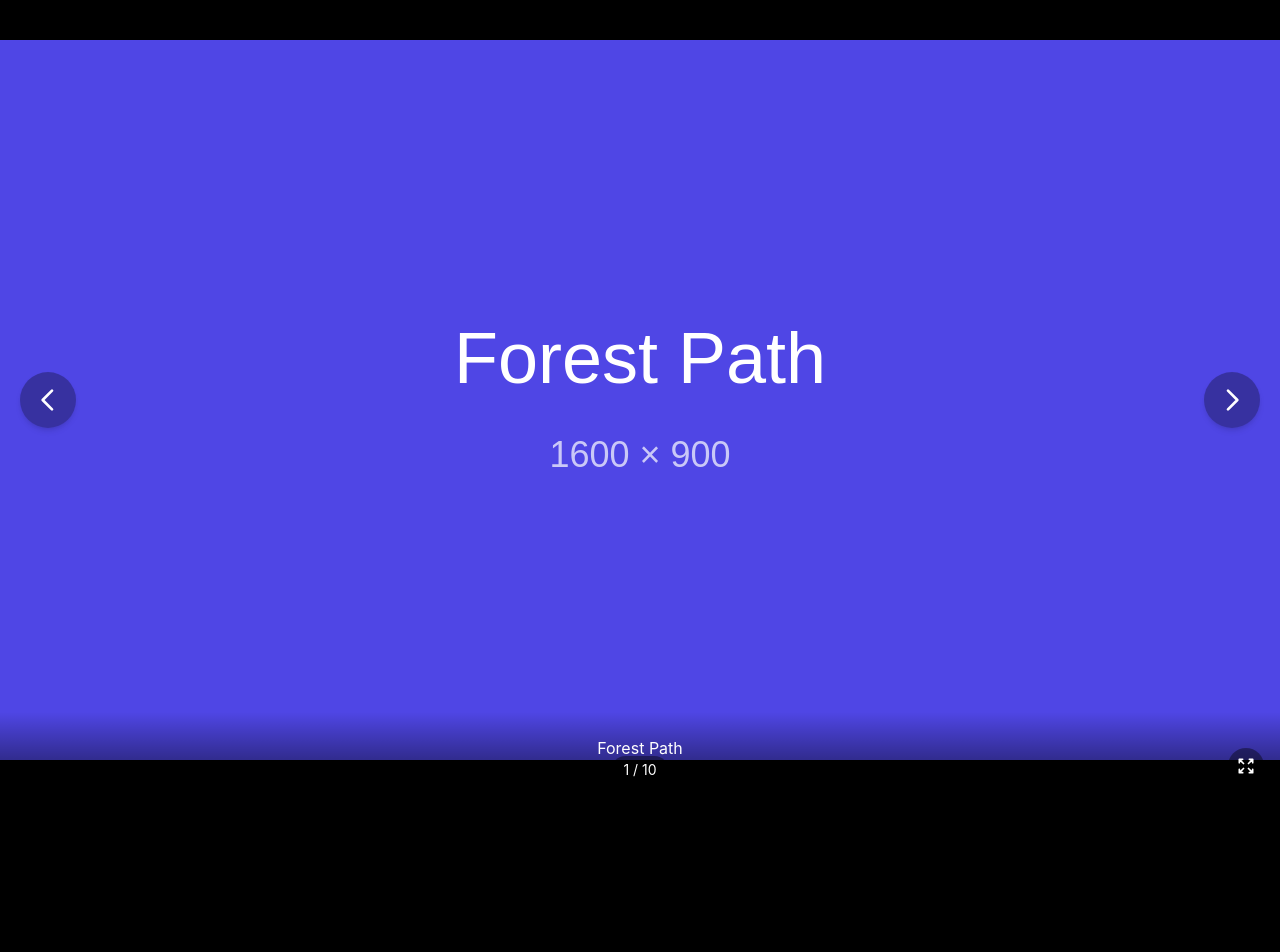
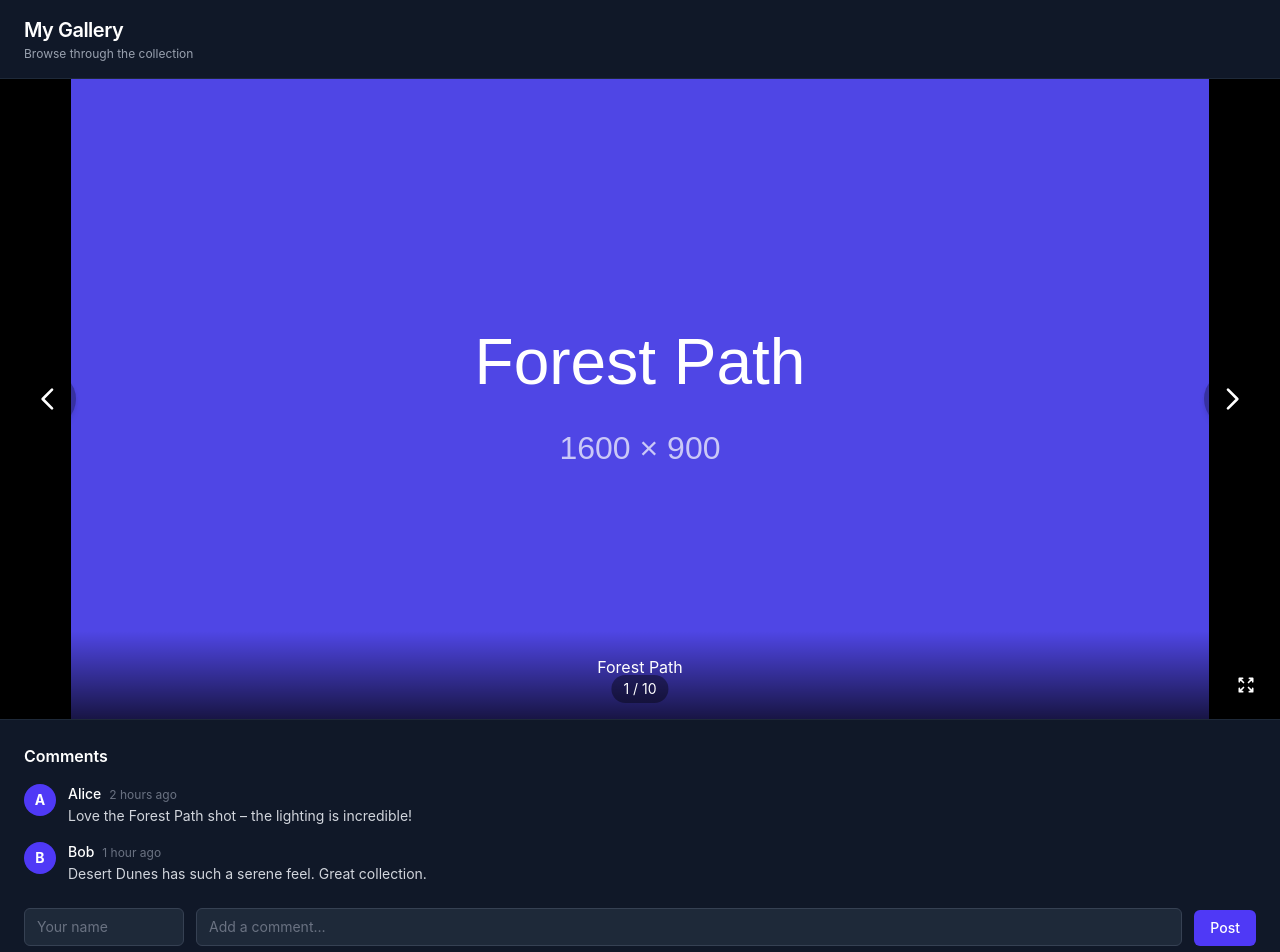
Before and after one commit to ktsamitrou/image-slider, a Next.js app: page / in a window 1280 px wide. Shown: the top 952 px of the page. Before the commit the page ends 800 px from the top, so only its background shows below. Built offline with nearby package versions, Linux system fonts and the light colour scheme.

Commit message:
Add gallery header, 80vh slider, and comments footer
Agent-Logs-Url: https://github.com/ktsamitrou/image-slider/sessions/412f45dd-8e8c-459e-ac23-a610781e316e

Co-authored-by: ktsamitrou <255597544+ktsamitrou@users.noreply.github.com>

```diff
--- /dev/null
+++ b/src/app/components/Comments.tsx
@@ -0,0 +1,105 @@
+"use client";
+
+import { useState } from "react";
+
+interface Comment {
+  id: number;
+  author: string;
+  text: string;
+  timestamp: string;
+}
+
+const INITIAL_COMMENTS: Comment[] = [
+  {
+    id: 1,
+    author: "Alice",
+    text: "Love the Forest Path shot – the lighting is incredible!",
+    timestamp: "2 hours ago",
+  },
+  {
+    id: 2,
+    author: "Bob",
+    text: "Desert Dunes has such a serene feel. Great collection.",
+    timestamp: "1 hour ago",
+  },
+];
+
+export default function Comments() {
+  const [comments, setComments] = useState<Comment[]>(INITIAL_COMMENTS);
+  const [author, setAuthor] = useState("");
+  const [text, setText] = useState("");
+
+  const handleSubmit = (e: React.FormEvent) => {
+    e.preventDefault();
+    const trimmedAuthor = author.trim();
+    const trimmedText = text.trim();
+    if (!trimmedAuthor || !trimmedText) return;
+
+    setComments((prev) => [
+      ...prev,
+      {
+        id: Date.now(),
+        author: trimmedAuthor,
+        text: trimmedText,
+        timestamp: "just now",
+      },
+    ]);
+    setAuthor("");
+    setText("");
+  };
+
+  return (
+    <section aria-label="Comments">
+      <h2 className="mb-4 text-base font-semibold text-white">Comments</h2>
+
+      {/* Comment list */}
+      <ul className="mb-6 space-y-4">
+        {comments.map((c) => (
+          <li key={c.id} className="flex gap-3">
+            {/* Avatar placeholder */}
+            <div className="flex h-8 w-8 flex-shrink-0 items-center justify-center rounded-full bg-indigo-600 text-sm font-bold text-white">
+              {c.author[0].toUpperCase()}
+            </div>
+            <div>
+              <div className="flex items-baseline gap-2">
+                <span className="text-sm font-medium text-white">
+                  {c.author}
+                </span>
+                <span className="text-xs text-gray-500">{c.timestamp}</span>
+              </div>
+              <p className="mt-0.5 text-sm text-gray-300">{c.text}</p>
+            </div>
+          </li>
+        ))}
+      </ul>
+
+      {/* New comment form */}
+      <form onSubmit={handleSubmit} className="flex flex-col gap-3 sm:flex-row sm:items-end">
+        <input
+          type="text"
+          placeholder="Your name"
+          value={author}
+          onChange={(e) => setAuthor(e.target.value)}
+          className="w-full rounded-md border border-gray-700 bg-gray-800 px-3 py-2 text-sm text-white placeholder-gray-500 focus:border-indigo-500 focus:outline-none sm:w-40"
+          maxLength={50}
+          required
+        />
+        <input
+          type="text"
+          placeholder="Add a comment…"
+          value={text}
+          onChange={(e) => setText(e.target.value)}
+          className="flex-1 rounded-md border border-gray-700 bg-gray-800 px-3 py-2 text-sm text-white placeholder-gray-500 focus:border-indigo-500 focus:outline-none"
+          maxLength={300}
+          required
+        />
+        <button
+          type="submit"
+          className="rounded-md bg-indigo-600 px-4 py-2 text-sm font-medium text-white transition hover:bg-indigo-500 focus:outline-none focus:ring-2 focus:ring-indigo-500"
+        >
+          Post
+        </button>
+      </form>
+    </section>
+  );
+}
--- a/src/app/layout.tsx
+++ b/src/app/layout.tsx
@@ -12,8 +12,10 @@ export default function RootLayout({
   children: React.ReactNode;
 }>) {
   return (
-    <html lang="en" className="h-full antialiased">
-      <body className="flex h-full flex-col">{children}</body>
+    <html lang="en" className="antialiased">
+      <body className="flex min-h-screen flex-col bg-gray-950 text-gray-100">
+        {children}
+      </body>
     </html>
   );
 }
--- a/src/app/page.tsx
+++ b/src/app/page.tsx
@@ -1,12 +1,39 @@
 import { Suspense } from "react";
 import ImageSlider from "./components/ImageSlider";
+import Comments from "./components/Comments";
 
 export default function Home() {
   return (
-    <main className="flex flex-1 h-full flex-col bg-black">
-      <Suspense fallback={<div className="flex h-full items-center justify-center text-white">Loading…</div>}>
-        <ImageSlider />
-      </Suspense>
-    </main>
+    <>
+      {/* ── Header ─────────────────────────────────────────────────── */}
+      <header className="flex items-center justify-between border-b border-gray-800 bg-gray-900 px-6 py-4">
+        <div>
+          <h1 className="text-xl font-semibold tracking-tight text-white">
+            My Gallery
+          </h1>
+          <p className="mt-0.5 text-xs text-gray-400">
+            Browse through the collection
+          </p>
+        </div>
+      </header>
+
+      {/* ── Slider – constrained to 80 vh ──────────────────────────── */}
+      <main className="h-[80vh] w-full bg-black">
+        <Suspense
+          fallback={
+            <div className="flex h-full items-center justify-center text-white">
+              Loading…
+            </div>
+          }
+        >
+          <ImageSlider />
+        </Suspense>
+      </main>
+
+      {/* ── Footer / Comments ──────────────────────────────────────── */}
+      <footer className="border-t border-gray-800 bg-gray-900 px-6 py-6">
+        <Comments />
+      </footer>
+    </>
   );
 }
```
Also changed, not shown: 1 other file (tests, documents, lock files or other folders).
